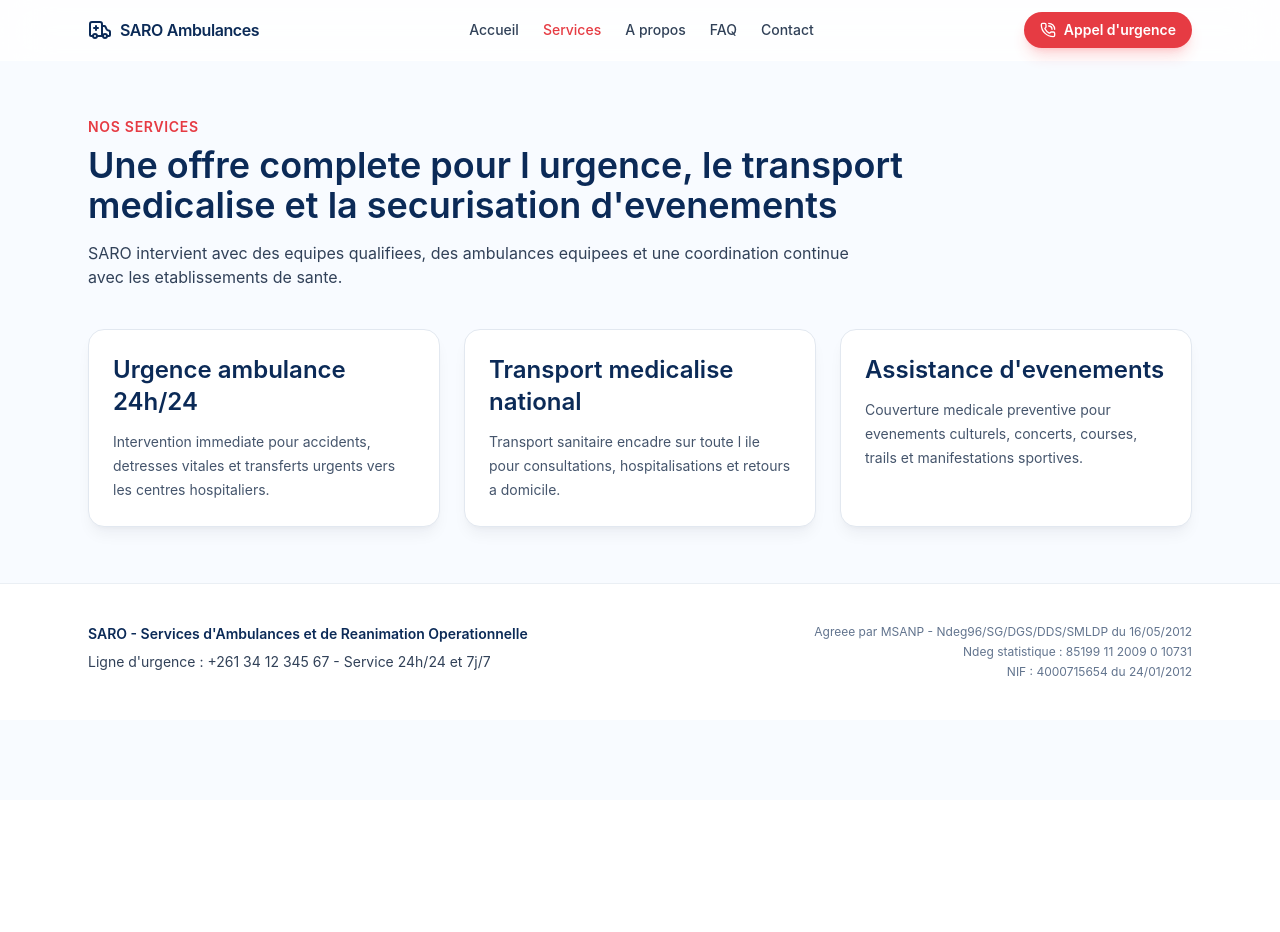
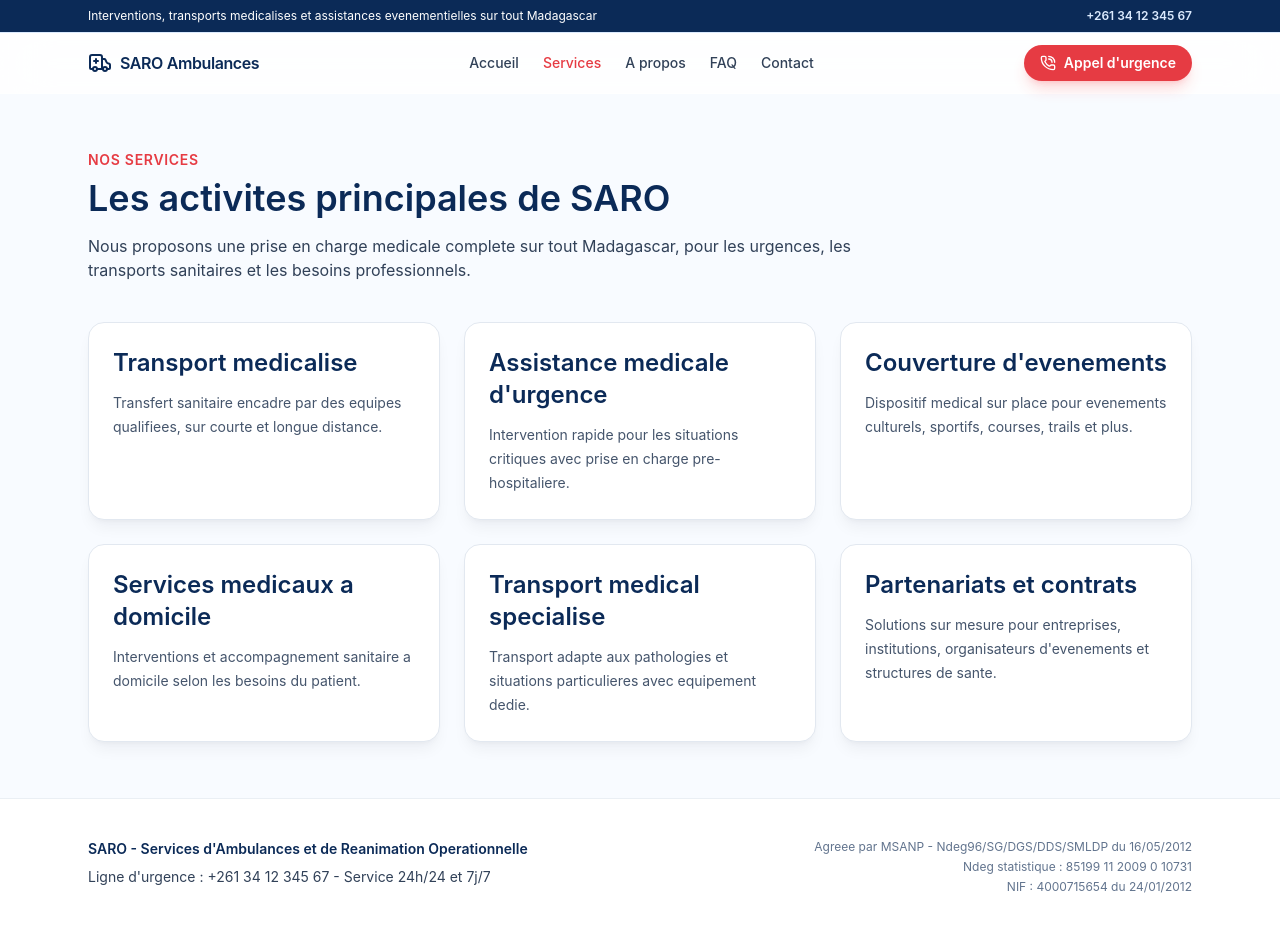
Before and after one commit to blaugrinder/saroWebsiteOmega, a React (Vite) app: page /services in a window 1280 px wide. Shown: the top 932 px of the page. Before the commit the page ends 800 px from the top, so only its background shows below. Built offline with nearby package versions, Linux system fonts and the light colour scheme.

Commit message:
feat; update activities

```diff
--- a/src/components/Layout.jsx
+++ b/src/components/Layout.jsx
@@ -21,6 +21,14 @@
 
   return (
     <div className="min-h-screen bg-[#f8fbff]">
+      <div className="border-b border-blue-100 bg-medical-blue text-white">
+        <div className="mx-auto flex max-w-6xl items-center justify-between px-4 py-2 text-xs md:px-6">
+          <p>Interventions, transports medicalises et assistances evenementielles sur tout Madagascar</p>
+          <a href="tel:+261341234567" className="font-semibold text-blue-100 hover:text-white">
+            +261 34 12 345 67
+          </a>
+        </div>
+      </div>
       <header className="sticky top-0 z-50 border-b border-white/30 bg-white/80 backdrop-blur-xl">
         <div className="mx-auto flex max-w-6xl items-center justify-between px-4 py-3 md:px-6">
           <NavLink to="/" className="flex items-center gap-2 text-medical-blue">
--- a/src/pages/ContactPage.jsx
+++ b/src/pages/ContactPage.jsx
@@ -22,9 +22,7 @@
           </div>
           <div className="mt-6 rounded-xl border border-slate-200 p-5">
             <h2 className="text-xl font-semibold text-medical-blue">Zones couvertes</h2>
-            <p className="mt-2 text-sm text-slate-600">
-              Antananarivo, regions voisines et transports medicalises sur l'ensemble du territoire national.
-            </p>
+            <p className="mt-2 text-sm text-slate-600">Tout Madagascar.</p>
           </div>
         </div>
 
--- a/src/pages/ServicesPage.jsx
+++ b/src/pages/ServicesPage.jsx
@@ -1,18 +1,33 @@
 const services = [
   {
-    title: 'Urgence ambulance 24h/24',
+    title: 'Transport medicalise',
     description:
-      'Intervention immediate pour accidents, detresses vitales et transferts urgents vers les centres hospitaliers.',
+      'Transfert sanitaire encadre par des equipes qualifiees, sur courte et longue distance.',
   },
   {
-    title: 'Transport medicalise national',
+    title: "Assistance medicale d'urgence",
     description:
-      'Transport sanitaire encadre sur toute l ile pour consultations, hospitalisations et retours a domicile.',
+      'Intervention rapide pour les situations critiques avec prise en charge pre-hospitaliere.',
   },
   {
-    title: "Assistance d'evenements",
+    title: "Couverture d'evenements",
     description:
-      'Couverture medicale preventive pour evenements culturels, concerts, courses, trails et manifestations sportives.',
+      "Dispositif medical sur place pour evenements culturels, sportifs, courses, trails et plus.",
+  },
+  {
+    title: 'Services medicaux a domicile',
+    description:
+      'Interventions et accompagnement sanitaire a domicile selon les besoins du patient.',
+  },
+  {
+    title: 'Transport medical specialise',
+    description:
+      'Transport adapte aux pathologies et situations particulieres avec equipement dedie.',
+  },
+  {
+    title: 'Partenariats et contrats',
+    description:
+      "Solutions sur mesure pour entreprises, institutions, organisateurs d'evenements et structures de sante.",
   },
 ]
 
@@ -21,11 +36,11 @@
     <section className="mx-auto max-w-6xl px-4 py-14 md:px-6">
       <p className="text-sm font-semibold uppercase tracking-wider text-medical-red">Nos services</p>
       <h1 className="mt-2 max-w-4xl text-4xl font-semibold text-medical-blue">
-        Une offre complete pour l urgence, le transport medicalise et la securisation d'evenements
+        Les activites principales de SARO
       </h1>
       <p className="mt-4 max-w-3xl text-slate-700">
-        SARO intervient avec des equipes qualifiees, des ambulances equipees et une coordination continue avec les
-        etablissements de sante.
+        Nous proposons une prise en charge medicale complete sur tout Madagascar, pour les urgences, les transports
+        sanitaires et les besoins professionnels.
       </p>
 
       <div className="mt-10 grid gap-6 md:grid-cols-3">
```
